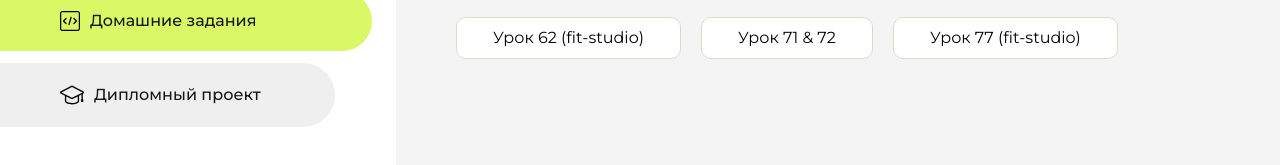
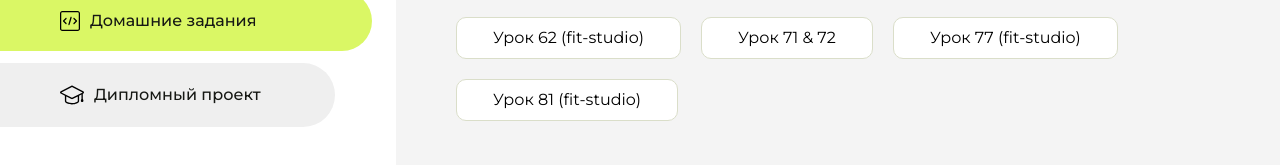
Before and after one commit to Fen1ksov/HomeWork, a plain HTML site: page index.html in a window 1280 px wide. Shown: the part 345-510 px from the top of the page. Drawn offline with Linux system fonts and the light colour scheme.

Commit message:
Update index.html

```diff
--- a/index.html
+++ b/index.html
@@ -177,6 +177,9 @@
               <li class="content__list-item">
                 <a href="Practice/lesson 49/fit-studio-part4/article.html">Урок 77 (fit-studio)</a>
               </li>
+              <li class="content__list-item">
+                <a href="Practice/lesson 49/fit-studio-part5/article.html">Урок 81 (fit-studio)</a>
+              </li>
             </ul>
           </div>
           <div class="content__block hidden" id="diplomBlock">
```
